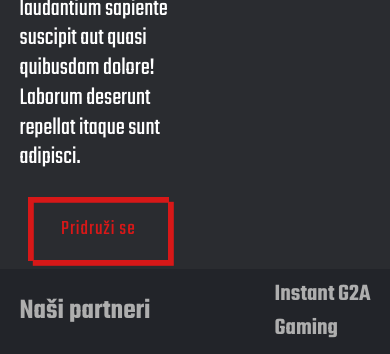
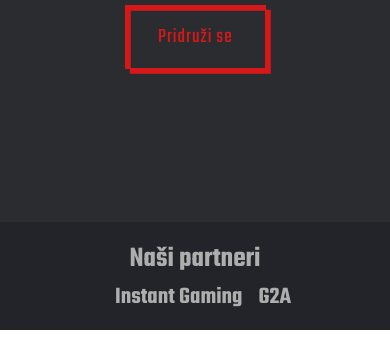
Before and after one commit to drcvrgorac/erz, a plain HTML site: page index.html in a window 390 px wide. Shown: the part 538-892 px from the top of the page. After the commit the page ends 868 px from the top, so only its background shows below. Drawn offline with nearby package versions, Linux system fonts and the light colour scheme.

Commit message:
Responsive fix

```diff
--- a/sass/layout/_hero.sass
+++ b/sass/layout/_hero.sass
@@ -32,3 +32,11 @@
     width: 60%
     display: block
     margin: auto
+
+@media screen and ( max-width: 960px )
+  .hero
+    grid-template-columns: 5% 1fr 5%
+    text-align: center
+
+  .right
+    display: none
--- a/sass/pages/_home.sass
+++ b/sass/pages/_home.sass
@@ -4,19 +4,21 @@
 
 .partners
   min-height: 10vh
-  display: grid
-  grid-template-columns: 5% 2fr 1fr 1fr 5%
+  display: flex
+  justify-content: space-between
+  align-items: center
   background-color: #222429
   color: #aeaeae
+  padding: 1rem 5%
 
-.partners-title
-  grid-column: 2
-  align-self: center
-  h1
-    font-size: 1.8rem
+.partners-title  h1
+  font-size: 1.8rem
 
 .partners-content
-  align-self: center
-  display: grid
-  grid-column: 4
-  grid-template-columns: 1fr 1fr
+  display: flex
+  h2
+    padding-left: 1rem
+
+@media screen and ( max-width: 560px )
+  .partners
+    flex-direction: column
```
Also changed, not shown: css/main.min.css.
